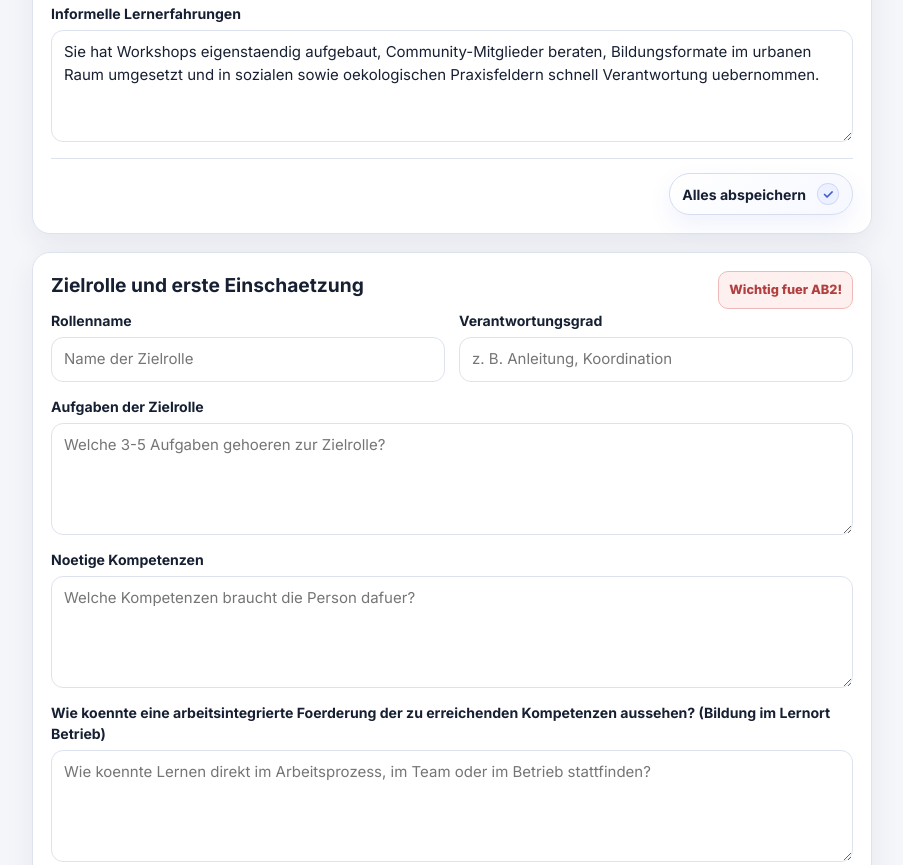
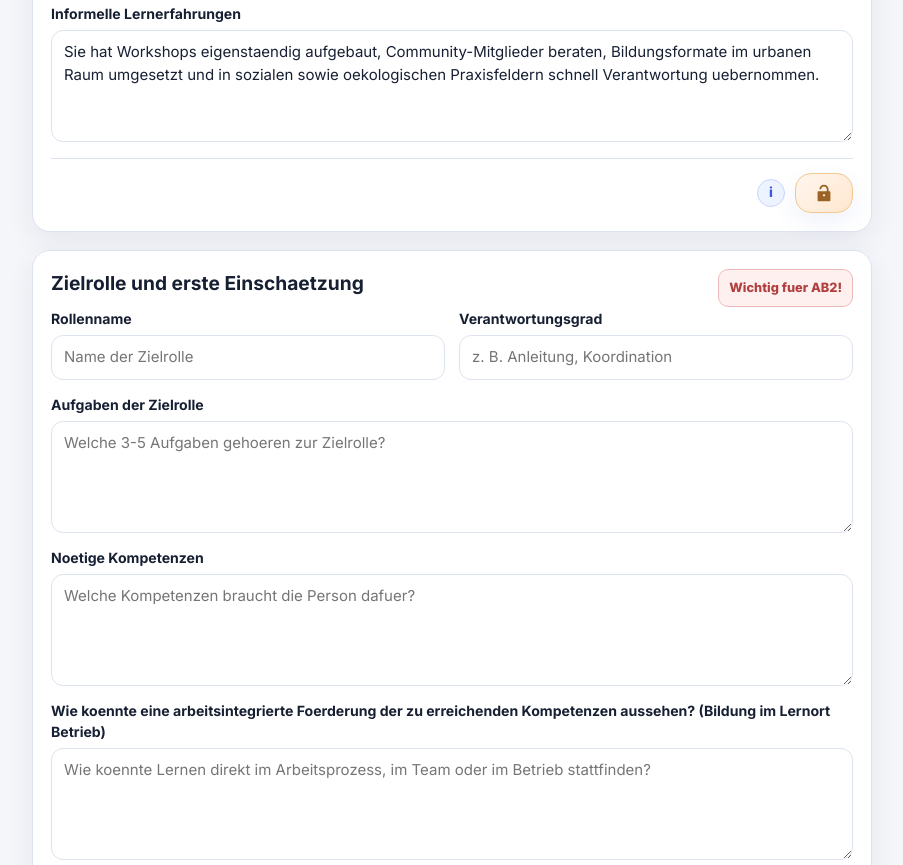
Before and after one commit to SnickersDE/Workintegrated-Learning-Software, a plain HTML site: page arbeitsblatt-1.html in a window 1280 px wide. Shown: the part 1562-2427 px from the top of the page, without its empty margins (188-1091 px from the left). Drawn offline with Linux system fonts and the light colour scheme.

```diff
--- a/arbeitsblatt-1.html
+++ b/arbeitsblatt-1.html
@@ -63,7 +63,7 @@
         </div>
       </article>
 
-      <article class="card">
+      <article class="card" data-section-save-variant="lock" data-section-save-hint="Die Persona ist prinzipiell aus den Dokumenten vorgegeben. Zur spezifischen Anpassung an euren Unternehmensvorraussetzungen koennt Ihr allerdings anpassungen vornehmen.">
         <h2>Persona</h2>
         <div class="form-grid">
           <label class="field"><span>Name</span><input data-persist="persona_name" type="text" value="Hildegard Neumann" placeholder="Name der Persona"></label>
--- a/script.js
+++ b/script.js
@@ -312,10 +312,17 @@
 
 function updateSectionSaveButton(button, saved) {
   if (!button) return;
+  const isLockVariant = button.dataset.buttonVariant === "lock";
   button.classList.toggle("button--section-saved", saved);
   button.classList.toggle("button--ghost", !saved);
+  button.classList.toggle("button--section-lock", isLockVariant);
   button.setAttribute("aria-pressed", saved ? "true" : "false");
   button.setAttribute("title", saved ? "Erneut klicken, um wieder zu bearbeiten" : "Container abspeichern");
+
+  if (isLockVariant) {
+    button.classList.toggle("is-unlocked", !saved);
+    button.setAttribute("aria-label", saved ? "Persona entsperren" : "Persona sperren");
+  }
 }
 
 function setSectionCardSavedState(card, button, saved, options = {}) {
@@ -394,17 +401,33 @@
 
   cardsWithFields.forEach((card, index) => {
     const cardId = `${currentWorkbookSection || "page"}-card-${index + 1}`;
+    const saveVariant = card.dataset.sectionSaveVariant || "default";
+    const hintText = card.dataset.sectionSaveHint || "";
     card.dataset.sectionSaveId = cardId;
 
     const saveRow = document.createElement("div");
     saveRow.className = "section-save-row";
+
+    if (hintText) {
+      const hint = document.createElement("span");
+      hint.className = "inline-tooltip";
+      hint.tabIndex = 0;
+      hint.setAttribute("role", "note");
+      hint.setAttribute("aria-label", "Hinweis zur Persona");
+      hint.dataset.tooltip = hintText;
+      hint.textContent = "i";
+      saveRow.appendChild(hint);
+    }
 
     const saveButton = document.createElement("button");
     saveButton.type = "button";
     saveButton.className = "button button--small button--ghost button--section-save";
     saveButton.dataset.action = "save-workbook";
     saveButton.dataset.saveMode = "section";
-    saveButton.innerHTML = '<span class="button__label">Alles abspeichern</span><span class="button__check" aria-hidden="true">✓</span>';
+    saveButton.dataset.buttonVariant = saveVariant;
+    saveButton.innerHTML = saveVariant === "lock"
+      ? '<span class="button__lock button__lock--closed" aria-hidden="true"><svg viewBox="0 0 24 24" focusable="false"><path d="M7 10V7.8C7 5.15 9.24 3 12 3s5 2.15 5 4.8V10h.9c.61 0 1.1.49 1.1 1.1v8.8c0 .61-.49 1.1-1.1 1.1H6.1C5.49 21 5 20.51 5 19.9v-8.8C5 10.49 5.49 10 6.1 10H7zm2 0h6V7.8C15 6.28 13.66 5 12 5S9 6.28 9 7.8V10z"/></svg></span><span class="button__lock button__lock--open" aria-hidden="true"><svg viewBox="0 0 24 24" focusable="false"><path d="M15 10V7.9C15 6.3 13.66 5 12 5S9 6.3 9 7.9H7C7 5.19 9.24 3 12 3s5 2.19 5 4.9V10h.9c.61 0 1.1.49 1.1 1.1v8.8c0 .61-.49 1.1-1.1 1.1H6.1C5.49 21 5 20.51 5 19.9v-8.8C5 10.49 5.49 10 6.1 10H15zm-3 5.75c.69 0 1.25-.56 1.25-1.25s-.56-1.25-1.25-1.25-1.25.56-1.25 1.25.56 1.25 1.25 1.25z"/></svg></span>'
+      : '<span class="button__label">Alles abspeichern</span><span class="button__check" aria-hidden="true">✓</span>';
     attachSaveButtonBehavior(saveButton);
 
     saveRow.appendChild(saveButton);
--- a/styles.css
+++ b/styles.css
@@ -588,6 +588,70 @@
   animation: releasePop 0.58s cubic-bezier(0.2, 0.8, 0.2, 1);
 }
 
+.button--section-lock {
+  min-width: 58px;
+  width: 58px;
+  padding: 9px;
+  border-radius: 16px;
+  background: linear-gradient(135deg, #eef6ff 0%, #dce9ff 100%);
+  border-color: #bfd3ff;
+}
+
+.button--section-lock .button__lock {
+  position: relative;
+  z-index: 1;
+  display: inline-flex;
+  align-items: center;
+  justify-content: center;
+  width: 22px;
+  height: 22px;
+  transition: opacity 0.24s ease, transform 0.28s cubic-bezier(0.2, 0.8, 0.2, 1);
+}
+
+.button--section-lock .button__lock svg {
+  width: 22px;
+  height: 22px;
+  fill: currentColor;
+}
+
+.button--section-lock .button__lock--open {
+  position: absolute;
+  opacity: 0;
+  transform: scale(0.82) rotate(-12deg);
+}
+
+.button--section-lock .button__lock--closed {
+  opacity: 1;
+  transform: scale(1);
+}
+
+.button--section-lock .button__label,
+.button--section-lock .button__check {
+  display: none;
+}
+
+.button--section-lock.button--section-saved {
+  background: linear-gradient(135deg, #eefbf3 0%, #dff6e7 100%);
+  border-color: #9fd1ae;
+  color: #2f6c4a;
+}
+
+.button--section-lock.is-unlocked {
+  background: linear-gradient(135deg, #fff6ee 0%, #ffe7cf 100%);
+  border-color: #f2c88d;
+  color: #9b6425;
+}
+
+.button--section-lock.is-unlocked .button__lock--closed {
+  opacity: 0;
+  transform: scale(0.82) rotate(10deg);
+}
+
+.button--section-lock.is-unlocked .button__lock--open {
+  opacity: 1;
+  transform: scale(1) rotate(0deg);
+}
+
 .button--small {
   padding: 8px 12px;
   font-size: 0.88rem;
@@ -969,6 +1033,50 @@
   transform: translateY(0);
 }
 
+.inline-tooltip {
+  position: relative;
+  display: inline-flex;
+  align-items: center;
+  justify-content: center;
+  width: 28px;
+  height: 28px;
+  border-radius: 999px;
+  background: #edf3ff;
+  border: 1px solid #cad5ff;
+  color: var(--primary);
+  font-size: 0.86rem;
+  font-weight: 800;
+  line-height: 1;
+  flex-shrink: 0;
+}
+
+.inline-tooltip::after {
+  content: attr(data-tooltip);
+  position: absolute;
+  bottom: calc(100% + 12px);
+  left: 0;
+  width: 280px;
+  padding: 10px 12px;
+  border-radius: 12px;
+  background: #1f2a44;
+  color: #fff;
+  font-size: 0.8rem;
+  font-weight: 500;
+  line-height: 1.45;
+  box-shadow: 0 10px 28px rgba(17, 24, 39, 0.18);
+  opacity: 0;
+  pointer-events: none;
+  transform: translateY(4px);
+  transition: opacity 0.18s ease, transform 0.18s ease;
+  z-index: 3;
+}
+
+.inline-tooltip:hover::after,
+.inline-tooltip:focus-visible::after {
+  opacity: 1;
+  transform: translateY(0);
+}
+
 .measure-card__content {
   display: grid;
   gap: 12px;
@@ -1101,6 +1209,8 @@
 .section-save-row {
   display: flex;
   justify-content: flex-end;
+  align-items: center;
+  gap: 10px;
   margin-top: 16px;
   padding-top: 14px;
   border-top: 1px solid var(--line);
```
Also changed, not shown: arbeitsblatt-3.html (+1 -0 lines).
